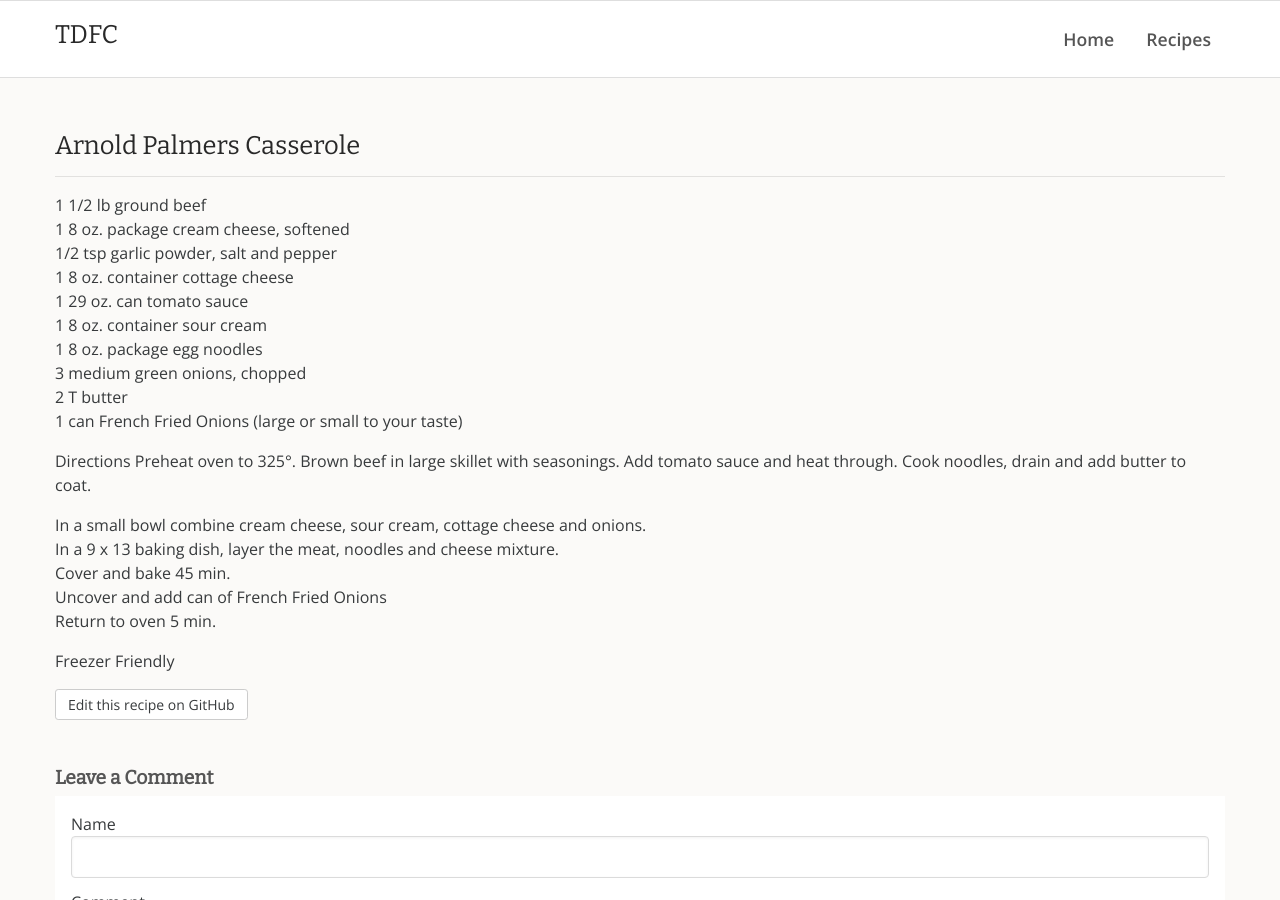
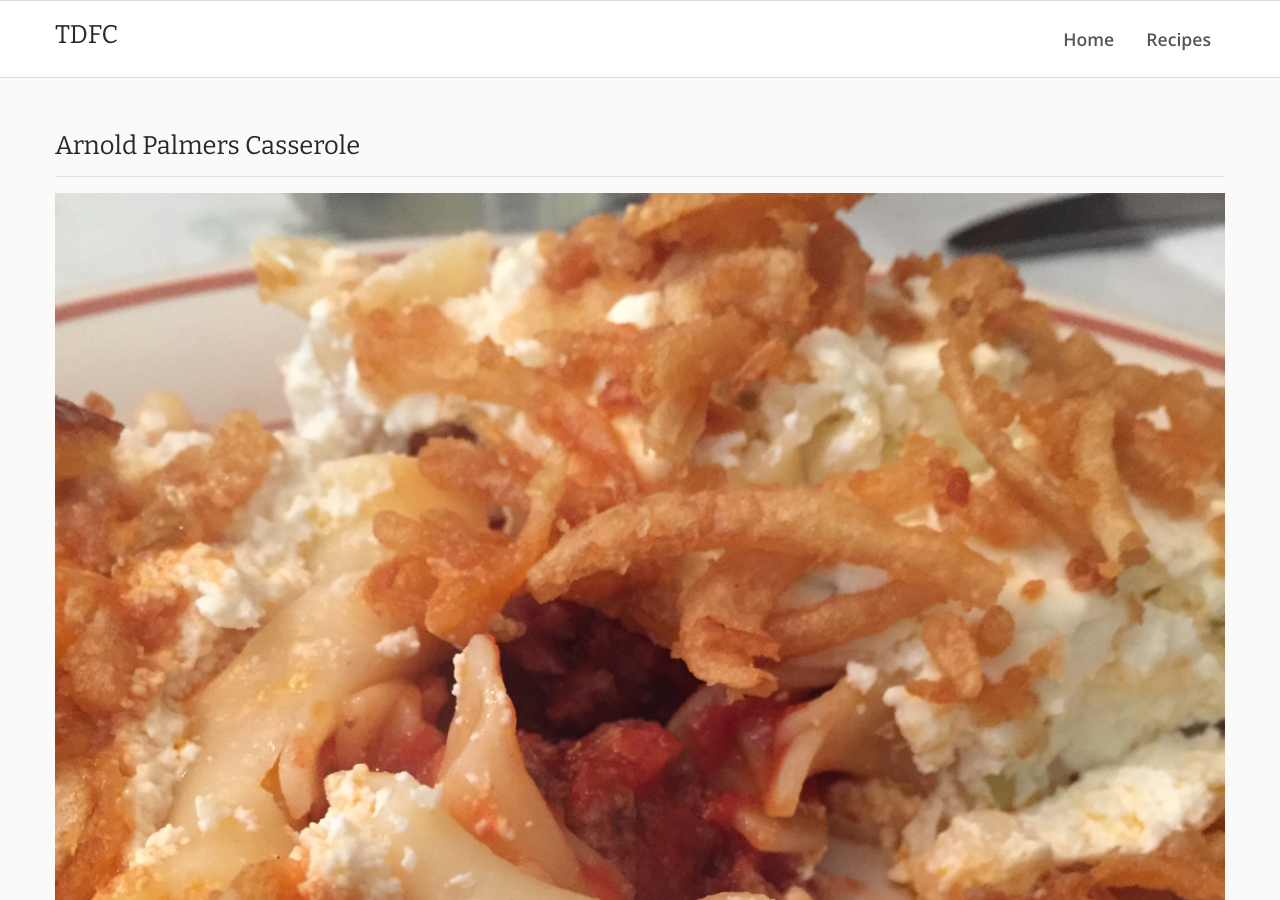
Before and after one commit to rdyar/tdfc, a Jekyll site: the page built from _main-courses/arnold-palmers-casserole.md, in a window 1280 px wide and 900 px high. Built offline with Jekyll 4.4.1, drawn with Linux system fonts in a browser that asks for light colours.

Commit message:
Update arnold-palmers-casserole.md

```diff
--- a/_main-courses/arnold-palmers-casserole.md
+++ b/_main-courses/arnold-palmers-casserole.md
@@ -1,4 +1,5 @@
 ---
+image: palmer.jpg
 ---
 
 1 1/2 lb ground beef
```
